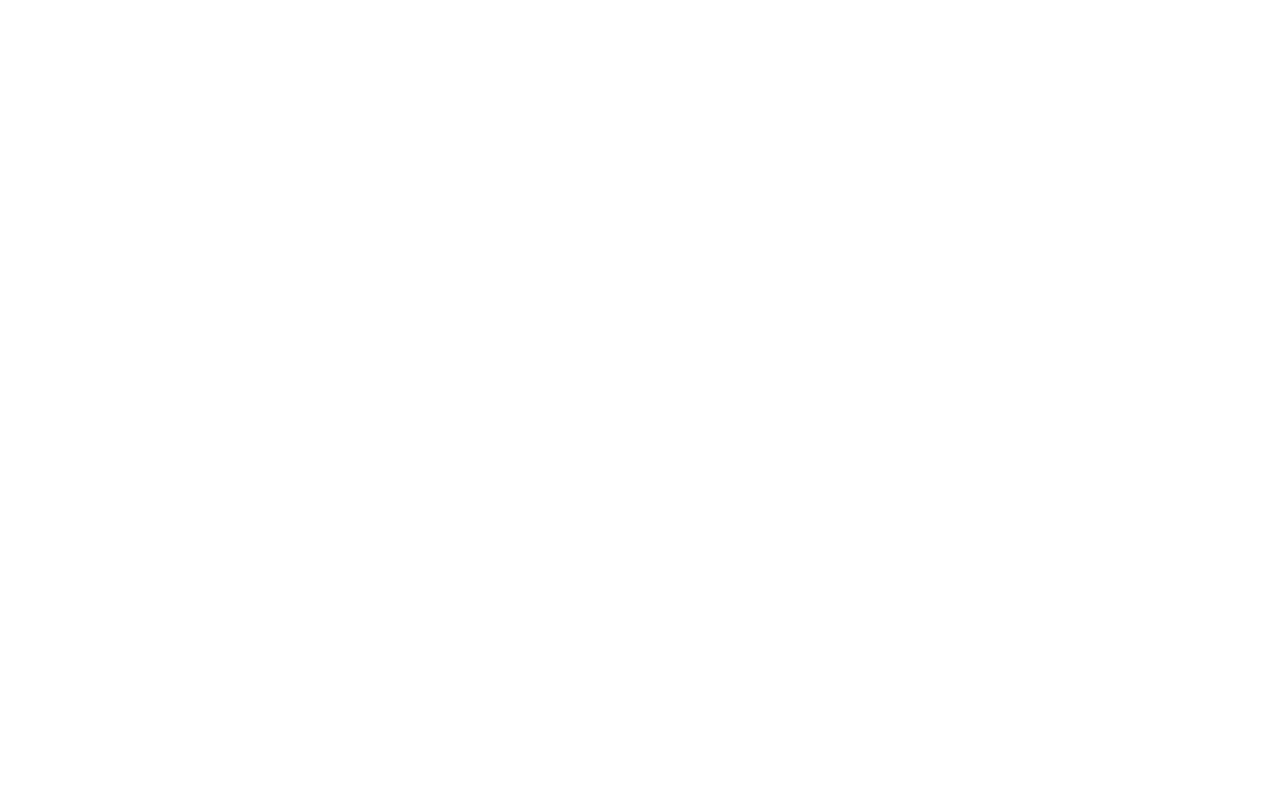
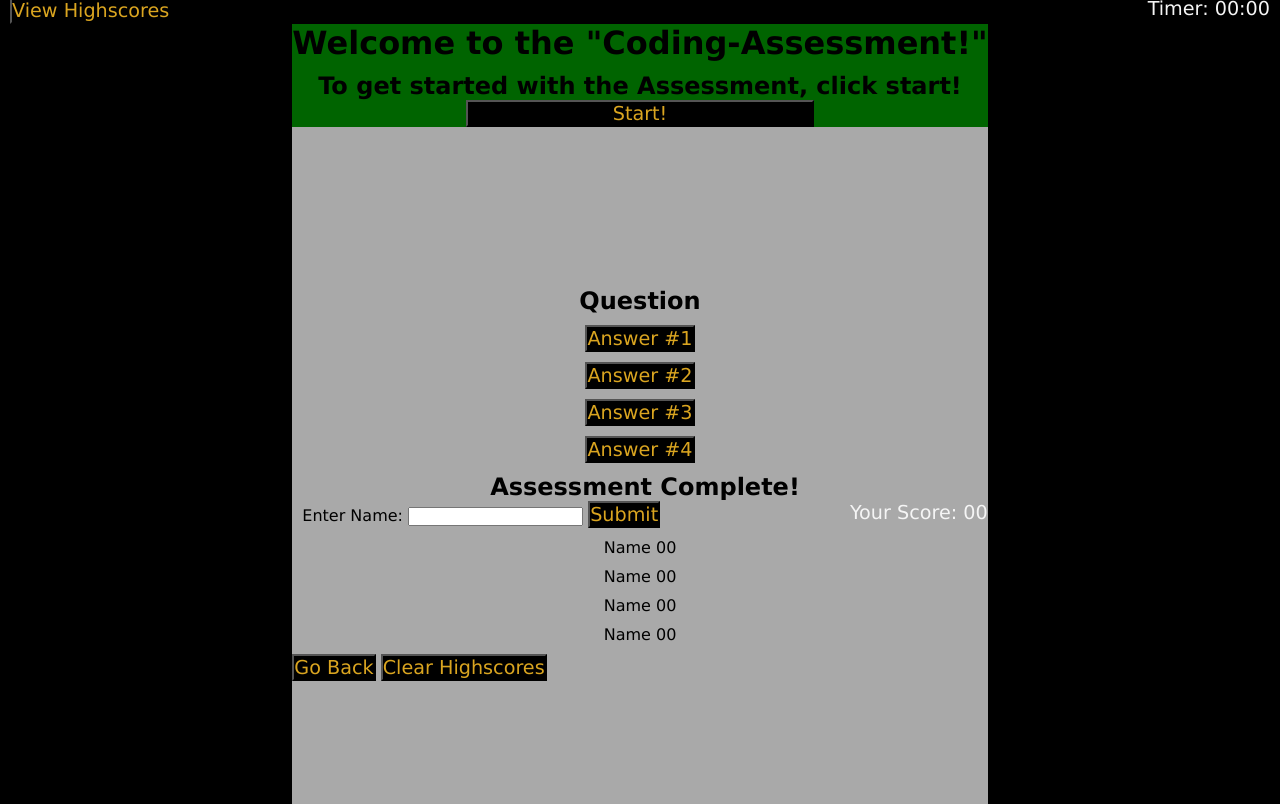
Before and after one commit to kmarie0420/Coding-Assessment, a plain HTML site: page index.html in a window 1280 px wide. Drawn offline with Linux system fonts and the light colour scheme.

Commit message:
added code to html and css file

```diff
--- a/assets/css/style.css
+++ b/assets/css/style.css
@@ -0,0 +1,95 @@
+
+
+* {
+    margin: 0;
+    padding: 0;
+    box-sizing: border-box;
+    font-family: Verdana, Geneva, Tahoma, sans-serif;
+}
+
+body {
+    background-color: black;
+}
+
+p {
+    color: whitesmoke;
+    font-size: larger;
+    float: right;
+    font-family: Verdana, Geneva, Tahoma, sans-serif;
+}
+
+.outer {
+    padding: 10px;
+    height: 100vh;
+    display: flex;
+    flex-direction: column;
+    justify-content: center;
+}
+
+button {
+    outline: none;
+    background-color: black;
+    color: goldenrod;
+    font-size: larger;
+    font-family: Verdana, Geneva, Tahoma, sans-serif;
+}
+
+.inner {
+height: 100%;
+background-color: darkgrey;
+margin: 0 auto;
+}
+
+.Welcome, main {
+    margin-bottom: 20vh;
+    background-color: darkgreen;
+}
+
+.Welcome p {
+    text-align: center;
+}
+
+.Welcome button {
+    display: block;
+    width: 50%;
+    margin: 0 auto;
+    background-color: black;
+}
+
+h1 {
+color: black;
+margin-bottom: 10px;
+}
+
+h2 {
+    text-align: center;
+}
+
+main {
+    display: block;
+    background-color: darkgray;
+    color: black;
+}
+
+
+.Question  h2 {
+    display: block;
+    color: black;
+    list-style-type: none;
+    margin-bottom: 10px;
+}
+
+.Assessment-Done {
+    display: block;
+    margin-left: 10px;
+}
+
+.Hishscores-Screen {
+    display: block;
+}
+
+li {
+    text-align: center;
+    margin-bottom: 10px;
+    margin-top: 10px;
+}
--- a/index.html
+++ b/index.html
@@ -4,9 +4,59 @@
     <meta charset="UTF-8">
     <meta http-equiv="X-UA-Compatible" content="IE=edge">
     <meta name="viewport" content="width=device-width, initial-scale=1.0">
-    <title>Document</title>
+    <link rel="stylesheet" href="assets/css/style.css">
+    <title>Coding Assessment</title>
 </head>
 <body>
 
+  <div class="outer">
+
+    <div class="top">
+        <button>View Highscores</button>
+        <p>Timer: 00:00</p>
+    </div>
+
+    <div class="inner">
+        <header class="Welcome">
+            <h1>Welcome to the "Coding-Assessment!"</h1>
+            <h2> To get started with the Assessment, click start!</h2>
+            <button>Start!</button>
+        </header>
+
+        <main>
+            <section class="Question">
+                <h2>Question</h2>
+                <ul>
+                    <li><button>Answer #1</button></li>
+                    <li><button>Answer #2</button></li>
+                    <li><button>Answer #3</button></li>
+                    <li><button>Answer #4</button></li>
+                </ul>
+            </section>
+
+            <section class="Assessment-Done">
+                <h2>Assessment Complete!</h2>
+                <p>Your Score: 00</p>
+                <label for="">Enter Name:</label>
+                <input type="text">
+                <button>Submit</button>
+            </section>
+
+            <section class="Highscores-Screen">
+                <ol>
+                    <li>Name 00</li>
+                    <li>Name 00</li>
+                    <li>Name 00</li>
+                    <li>Name 00</li>
+                </ol>
+                <button>Go Back</button>
+                <button>Clear Highscores</button>
+            </section>
+
+        </main>
+
+    </div>
+
+  </div>
 </body>
 </html>
```
